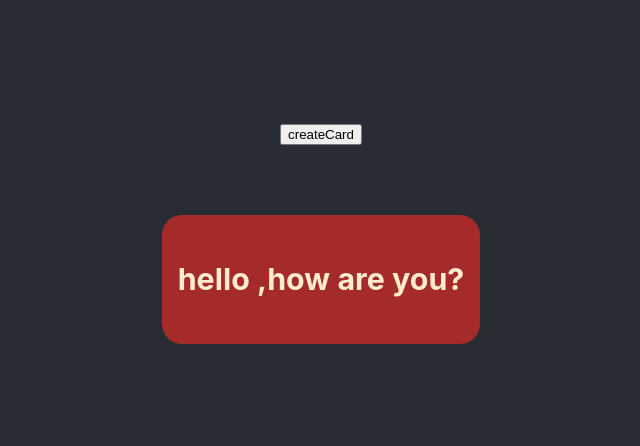
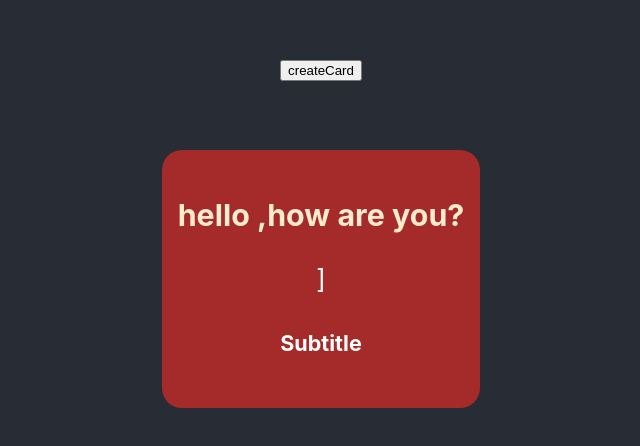
Before and after one commit to Nahuelfigueroa2000/PractiandoGit, a React (Create React App) app: page / in a window 1280 px wide. Shown: the part 166-612 px from the top of the page, without its empty margins (319-959 px from the left). Built offline with nearby package versions, Linux system fonts and the light colour scheme.

Commit message:
Subtitle added

```diff
--- a/src/components/crads.jsx
+++ b/src/components/crads.jsx
@@ -1,11 +1,10 @@
-import style from './card.module.css'
+import style from "./card.module.css";
 
-export default function Cards({name}){
-    return(
-        <div className={style.body}>
-            <h3 className={style.title}>
-                hello {name},how are you?
-            </h3>
-        </div>
-    )
+export default function Cards({ name }) {
+  return (
+    <div className={style.body}>
+      <h3 className={style.title}>hello {name},how are you?</h3>]
+      <h5>Subtitle</h5>
+    </div>
+  );
 }
```
